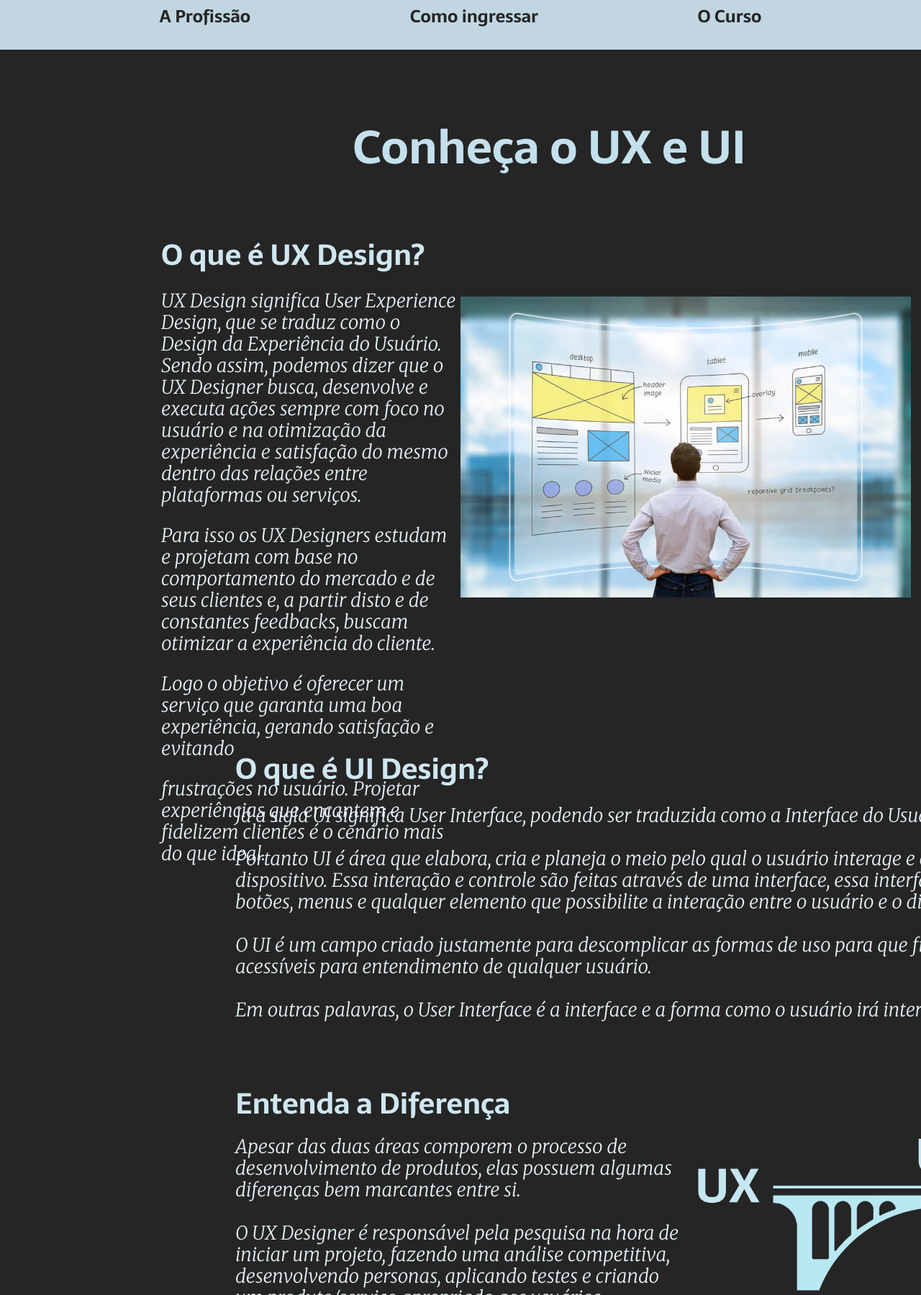
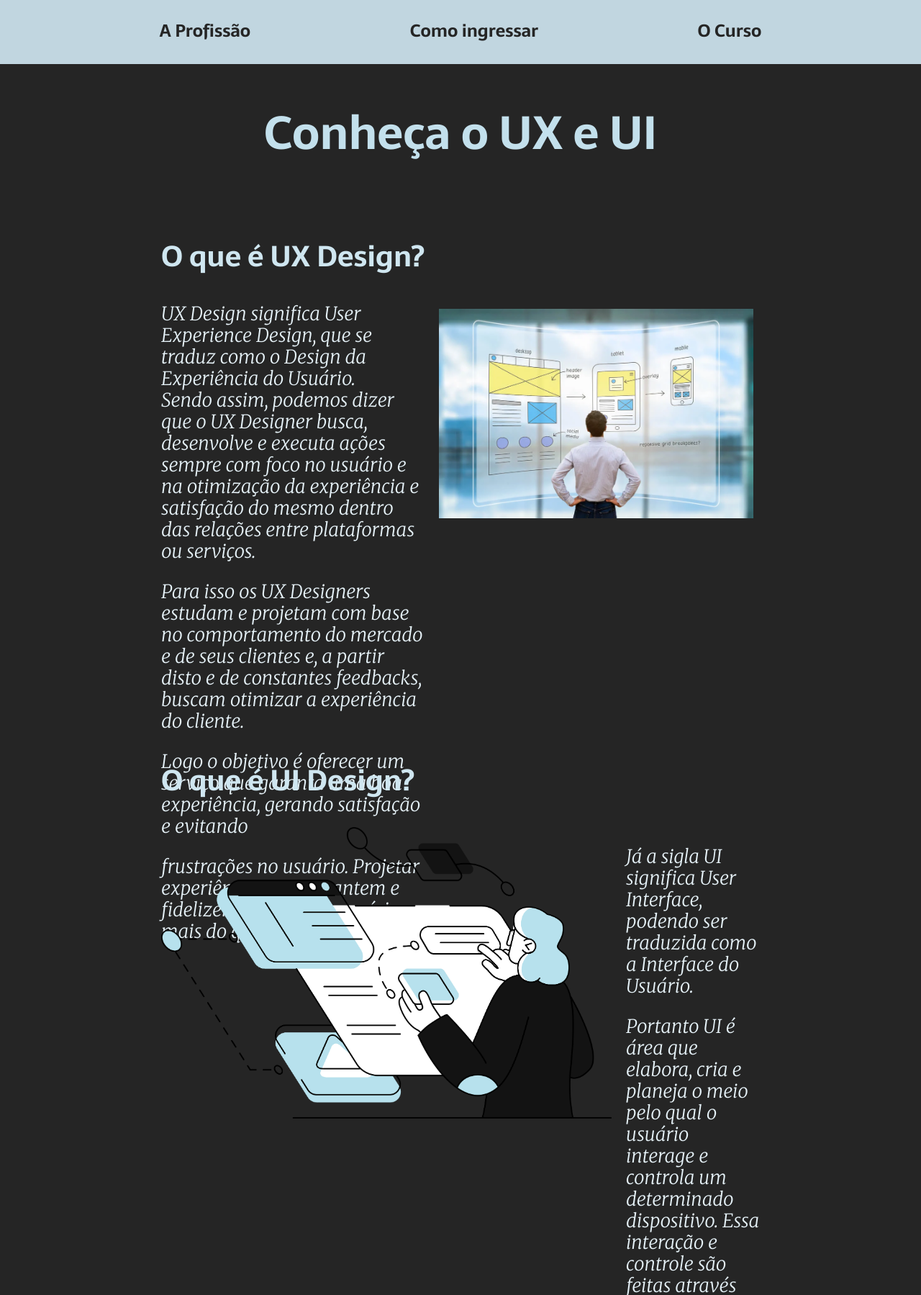
Before and after one commit to IgorLGomes/LandingPage, a plain HTML site: page index.html in a window 1280 px wide. Shown: the part 1001-2800 px from the top of the page at 72% size. Drawn offline with Linux system fonts and the light colour scheme.

Commit message:
Add files via upload

```diff
--- a/index.html
+++ b/index.html
@@ -23,11 +23,13 @@
 
       <content>
         <div id="discover">
+          <div id="disc1">
+            <div id="title">
+              <h1 class="discover">Conheça o UX e UI</h1>
+            </div>
               <section id="sec1">
-            <h1 class="discover">Conheça o UX e UI</h1>
-            <h2 id="subtitle" class="subtitle1">O que é UX Design?</h2>
-            <img src="img/lookingtowall.png" class="ux-wall">
                 <div id="txt1">
+                  <h2 id="sub">O que é UX Design?</h2>
                   <p>
                     UX Design significa User Experience Design, que se traduz como o Design da Experiência do Usuário.<br>
                     Sendo assim, podemos dizer que o UX Designer busca, desenvolve e executa ações sempre com foco no usuário e na otimização da experiência e satisfação do mesmo dentro das relações entre plataformas ou serviços.
@@ -42,22 +44,45 @@
                     frustrações no usuário. Projetar experiências que encantem e fidelizem clientes é o cenário mais do que ideal.
                   </p>
                 </div>
+                <div id="div-wall">
+                  <img src="img/lookingtowall.png" class="ux-wall">
+                </div>
             </section>
-          <h2 id="subtitle" class="subtitle2">O que é UI Design?</h2>
-          <p class="p2">
+
+
+            <section id="sec2">
+              <div id="div-ui">
+              <h2 id="sub">O que é UI Design?</h2>
+                <img src="img/ui.png" class="ui-img">
+              </div>
+              <div id="txt2">
+                <p>
                 Já a sigla UI significa User Interface, podendo ser traduzida como a Interface do Usuário.
-            <br><br>
+                </p>
+                <p>
                 Portanto UI é área que elabora, cria e planeja o meio pelo qual o usuário interage e controla um determinado dispositivo. Essa interação e controle são feitas através de uma interface, essa interface pode ser composta por botões, menus e qualquer elemento que possibilite a interação entre o usuário e o dispositivo.
-            <br><br>
+                </p>
+                <p>
                 O UI é um campo criado justamente para descomplicar as formas de uso para que fiquem mais amigáveis e acessíveis para entendimento de qualquer usuário.
-            <br><br>
+                </p>
+                <p>
                 Em outras palavras, o User Interface é a interface e a forma como o usuário irá interagir.
                 </p>
-          <h2 id="subtitle" class="subtitle3">Entenda a Diferença</h2>
+              </div>
+            </section>
+          </div>
+
+
+
+
+
+          <section id="sec3">
+          <h2 id="subtitle" class="sub">Entenda a Diferença</h2>
           <img src="img/ui-ux.png" class="bridge">
-          <p class="p3">
+          <div id="txt3">
+          <p>
             Apesar das duas áreas comporem o processo de desenvolvimento de produtos, elas possuem algumas diferenças bem marcantes entre si.
-            <br><br>
+
             O UX Designer é responsável pela pesquisa na hora de iniciar um projeto, fazendo uma análise competitiva, desenvolvendo personas, aplicando testes e criando um produto/serviço apropriado aos usuários.
           </p>
           <p class="p3-2">
@@ -66,6 +91,11 @@
           Por outro lado, o UI Design é a área responsável por traduzir estes requerimentos em interações funcionais, intuitivas, navegáveis e esteticamente agradáveis. O trabalho vai desde definir Arquitetura da Informação até escolha de uma paleta de cores, tipografia e iconografia compatíveis ao produto/serviço.
           Traduzindo melhor, enquanto você visita e lê o site de alguma marca, existem ações específicas que aquela empresa deseja que você tome neste trajeto. Esta é a missão do UI Design, conduzir sutilmente os usuários pela navegação, levando-os a tomar ações de forma natural.
           </p>
+          </div>
+
+
+
+
         </div>
         <div id="labor">
           <h1 class="market">Mercado de Trabalho</h1>
--- a/styles.css/style.css
+++ b/styles.css/style.css
@@ -1,46 +1,42 @@
+/* Fonts */
 @import url('https://fonts.googleapis.com/css2?family=Merriweather:ital,wght@1,300&family=Sarala:wght@400;700&display=swap');
-
+/* neva coyle e marie chapian *?
+/* Scrollbar */
 ::-webkit-scrollbar{
   width: 8px;
   height: 7px;
 }
-
 ::-webkit-scrollbar-track {
   background-color: transparent;
 }
-
 ::-webkit-scrollbar-track-piece{
   background-color: #252525;
 }
-
 ::-webkit-scrollbar-thumb{
 	border-radius: 100px;
   background-color: rgb(167, 167, 167);
-
 }
-
 ::-webkit-scrollbar-thumb:hover{
 	background-color: #525252;
 }
 
+/* Estrutura */
 html {
   scroll-behavior: smooth;
 }
-
 body{
   background-color: #252525;
   padding: 0;
   margin: 0;
 }
 
+/* Header */
 header{
   position: relative;
   width: 100%;
   height: 980px;
   background: linear-gradient(65.99deg, #23232F 11.05%, #52758E 88.83%);
 }
-
-/* Title */
 .title{
   position: absolute;
   width: 750px;
@@ -52,16 +48,11 @@ header{
   color: #C3E0EC;
   transition: 1.5s ease;
 }
-
 .title:hover{
   transform: scale(1.03)
 }
+
 h2{
-  position: absolute;
-  width: 723px;
-  height: 188px;
-  left: 316px;
-  top: 460px;
   font-family: 'Sarala';
   font-style: normal;
   font-weight: 400;
@@ -129,36 +120,21 @@ content {
   align-content: center;
 }
 
+
 /* Discover */
+#title{
+  display: flex;
+  justify-content: center;
+}
 #discover{
   position: relative;
   width: 100%;
-  height: 2100px;
+  height: 3000px;
   left: 0px;
   top: 0px;
   background-color: #252525;
 }
-
-/* Section1 */
-#subtitle{
-  font-family: 'Sarala';
-  font-style: normal;
-  font-weight: 700;
-  font-size: 40px;
-  line-height: 65px;
-  color: #CFE6F0;
-}
-#sec1{
-  width: 65%;
-  height: 100%;
-  margin: auto;
-}
 .discover{
-  position: relative;
-  width: 547px;
-  height: 104px;
-  left: 32%;
-  right: inherit;
   top: 30px;
   font-family: 'Sarala';
   font-style: normal;
@@ -167,58 +143,96 @@ content {
   line-height: 104px;
   color: #C3E0EC;
 }
-.subtitle1{
+
+/* Section1 */
+#sec1{
+  position: relative;
+  height: 720px;
+  display: flex;
+  justify-content: space-evenly;
+}
+#disc1{
+  width: 65%;
+  height: 100%;
+  margin: auto;
+}
+#txt1{
+  width: 49%;
+}
+#sub{
+  font-family: 'Sarala';
+  font-style: normal;
+  font-weight: 700;
+  font-size: 40px;
+  line-height: 65px;
+  color: #CFE6F0;
   position: relative;
   width: 366px;
   height: 65px;
   left: 0;
-  top: 2%;
+  padding-top: 3%;
 }
-
-/* TextArea1 */
-#txt1{
-  position: absolute;
-  width: 32%;
+#div-wall{
+  position: relative;
+  height: 100%;
+  width: 626px;
+  top: 150px;
+  padding-left: 20px;
 }
 .ux-wall{
-  position: absolute;
-  width: 626px;
-  left: 50%;
-  top: 290px;
+  width: 98%;
 }
 
 
-.subtitle2{
-  position: absolute;
-  width: 368px;
-  height: 65px;
-  left: 327px;
-  top: 880px;
+
+/* Section2 */
+#sec2{
+  position: relative;
+  height: 720px;
+  display: flex;
+  justify-content: space-evenly;
+}
+#div-ui{
+  position: relative;
+  height: 100%;
+  width: 626px;
+}
+.ui-img{
+  position: relative;
+  width: 626px;
+}
+#txt2{
+  position: relative;
+  height: 100%;
+  width: 49%;
+  padding-left: 20px;
+  top: 150px;
 }
 
-.subtitle3{
-  position: absolute;
-  width: 383px;
-  height: 65px;
-  left: 327px;
-  top: 1345px;
+
+/*Section 3*/
+#sec3{
+  position: relative;
+  height: 720px;
+  display: flex;
+  justify-content: space-evenly;
+}
+#txt3{
+  position: relative;
+  height: 100%;
+  width: 49%;
+  padding-left: 20px;
+  top: 150px;
 }
 
-.subtitle4{
-  position: absolute;
-  width: 269px;
-  height: 65px;
-  left: 327px;
-  top: 262px;
-}
 
-.subtitle5{
-  position: absolute;
-  width: 444px;
-  height: 47px;
-  left: 315px;
-  top: 1515px;
-}
+
+
+
+
+
+
+
 
 p{
   font-family: 'Merriweather';
@@ -229,55 +243,13 @@ p{
   color: #E6F2F8;
 }
 
-.p1{
-  position: absolute;
-  width: 633px;
-  height: 450px;
-  left: 327px;
-  top: 315px;
-}
-
-.p1-2{
-  position: absolute;
-  width: 1297px;
-  height: 60px;
-  left: 327px;
-  top: 765px;
-
-}
-
-
-
-.p2{
-  position: absolute;
-  width: 1294px;
-  height: 300px;
-  left: 327px;
-  top: 970px;
-}
-
-.p3{
-  position: absolute;
-  width: 625px;
-  height: 240px;
-  left: 327px;
-  top: 1430px;
-}
 
 .bridge{
   position: absolute;
   width: 638px;
   height: 211px;
   left: 970px;
-  top: 1460px;
-}
-
-.p3-2{
-  position: absolute;
-  width: 1290px;
-  height: 300px;
-  left: 327px;
-  top: 1700px;
+  top: 1860px;
 }
 
 #labor{
```
Also changed, not shown: img/nsei.svg (added), img/nsei2.svg (added), img/ui.png (added). Lines whose indentation alone changed are shown as unchanged.
